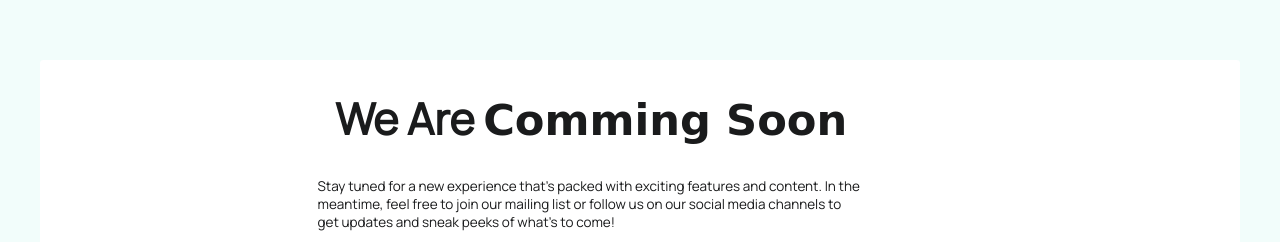
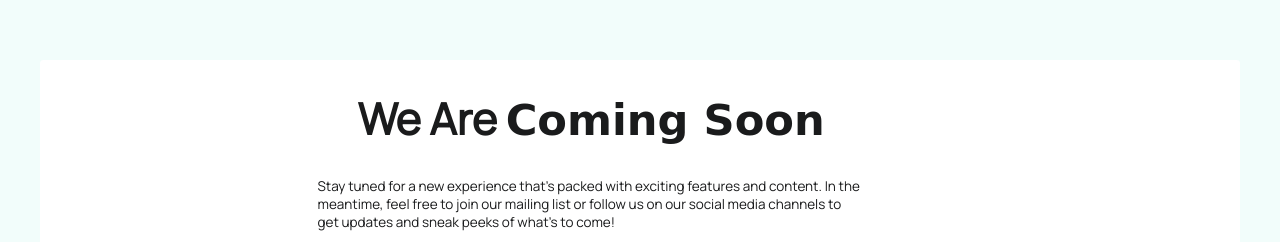
Before and after one commit to Tuna-Technology-Kathmandu/coming-soon, a plain HTML site: page index.html in a window 1280 px wide. Shown: the part 112-354 px from the top of the page. Drawn offline with Linux system fonts and the light colour scheme.

Commit message:
Update index.html

```diff
--- a/index.html
+++ b/index.html
@@ -9,7 +9,7 @@
       href="https://cdnjs.cloudflare.com/ajax/libs/font-awesome/6.4.0/css/all.min.css"
     />
     <link rel="icon" type="image/x-icon" href="img/favicon.ico" />
-    <title>Mero Uni | Comming Soon</title>
+    <title>Mero Uni | Coming Soon</title>
   </head>
   <body>
     <div id="preloader" class="preloader">
@@ -17,7 +17,7 @@
     </div>
     <section class="section home">
       <div class="intro">
-        <h2>we are <span>Comming Soon</span></h2>
+        <h2>we are <span>Coming Soon</span></h2>
         <p>
           Stay tuned for a new experience that's packed with exciting features
           and content. In the meantime, feel free to join our mailing list or
```
